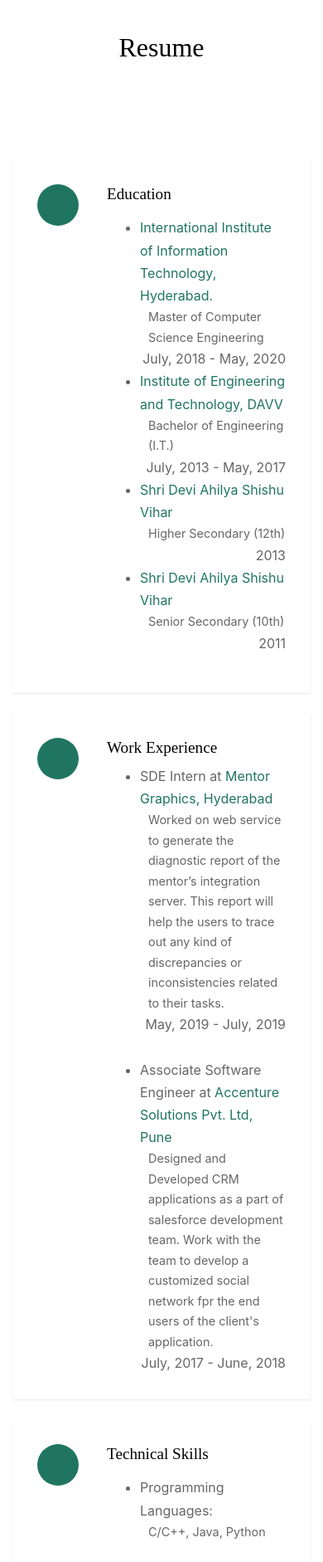
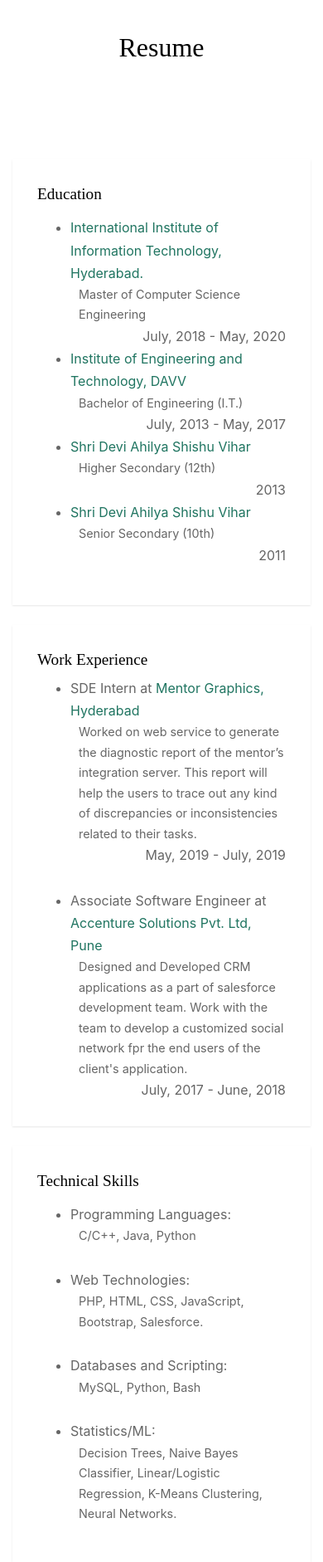
Before and after one commit to anujbansal16/anujbansal16.github.io, a plain HTML site: page index.html in a window 390 px wide. Shown: the part 846-2728 px from the top of the page at 83% size. Drawn offline with nearby package versions, Linux system fonts and the light colour scheme; files that its build step writes are made by us from their sources; a web font is replaced by a local one.

Commit message:
Fixed display issues on xs

```diff
--- a/index.html
+++ b/index.html
@@ -138,7 +138,7 @@
 
           <div class="col-md-6 my mb-4">
             <div class="service d-flex h-100">
-              <div class="service-number mr-4"><span class="icon-graduation-cap"></span></div>
+              <div class="service-number mr-4 d-none d-sm-block"><span class="icon-graduation-cap"></span></div>
               <div class="service-about">
                 <h3>Education</h3>
                 <p>
@@ -162,7 +162,7 @@
 
           <div class="col-md-6 my mb-4">
             <div class="service d-flex h-100">
-              <div class="service-number mr-4"><span class="icon-briefcase"></span></div>
+              <div class="service-number mr-4 d-none d-sm-block"><span class="icon-briefcase"></span></div>
               <div class="service-about">
                 <h3>Work Experience</h3>
                   <ul>
@@ -179,7 +179,7 @@
 
           <div class="col-md-6 my mb-4">
             <div class="service d-flex h-100">
-              <div class="service-number mr-4"><span class="icon-desktop"></span></div>
+              <div class="service-number mr-4 d-none d-sm-block"><span class="icon-desktop"></span></div>
               <div class="service-about">
                 <h3>Technical Skills</h3>
                 <p>
@@ -203,7 +203,7 @@
 
           <div class="col-md-6 my mb-4">
             <div class="service d-flex h-100">
-              <div class="service-number mr-4"><span class="icon-book"></span></div>
+              <div class="service-number mr-4 d-none d-sm-block"><span class="icon-book"></span></div>
               <div class="service-about">
                 <h3>Technical Knowledge</h3>
                 <p>
@@ -271,7 +271,7 @@
           </div>
           <div class="col-md-12 mb-4 text-center">
             <div class="service d-flex h-100">
-              <div class="service-number mr-4"><span class="icon-trophy"></span></div>
+              <div class="service-number mr-4 d-none d-sm-block"><span class="icon-trophy"></span></div>
               <div class="service-about">
                 <h3>Achievements</h3>
                 <p>Lorem ipsum dolor sit amet, consectetur adipisicing elit. Perferendis ipsum error eligendi molestiae eaque quas, ducimus sequi excepturi?</p>
```
